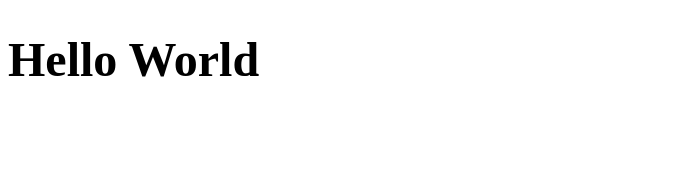
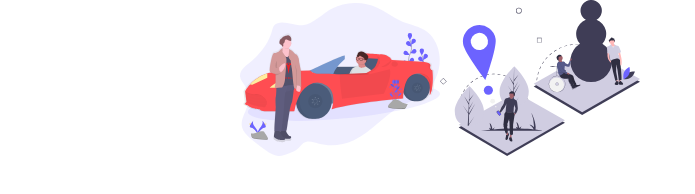
Before and after one commit to melanyi/crispy-octo-waffle, a Gatsby site: page / in a window 1280 px wide. Shown: the whole page, without its empty margins (0-695 px from the left). Built offline with nearby package versions, Linux system fonts and the light colour scheme; Gatsby itself is replaced by a stand-in of ours.

Commit message:
update index page

```diff
--- a/src/pages/index.css
+++ b/src/pages/index.css
@@ -1,3 +1,12 @@
-.home-header {
-    font-size: 3rem;
+.home-content {
+    min-height: 100vh;
 }
+
+.home-images-container {
+    width: 800px;
+    margin: 0 auto;
+}
+
+.home-small-image {
+    width: 200px;
+}
--- a/src/pages/index.js
+++ b/src/pages/index.js
@@ -3,13 +3,18 @@ import React from "react"
 import Layout from "../components/layout"
 import SEO from "../components/seo"
 import "./index.css"
+import carSvg from "../images/car.svg"
+import parkSvg from "../images/park.svg"
 
 const IndexPage = () => (
   <Layout>
     <SEO title="Home" />
-    <h1 className="home-header">
-      Hello World
-    </h1>
+    <div className="home-content">
+      <div className="home-images-container flex">
+        <img className="home-small-image" alt="home" src={carSvg} />
+        <img className="home-small-image" alt="park" src={parkSvg} />
+      </div>
+    </div>
   </Layout>
 )
 
--- a/src/styles/global.css
+++ b/src/styles/global.css
@@ -0,0 +1,3 @@
+body {
+    margin: 0;
+}
```
Also changed, not shown: src/images/car.svg (added), src/images/home.svg (added), src/images/nav.svg (added), src/images/park.svg (added).
